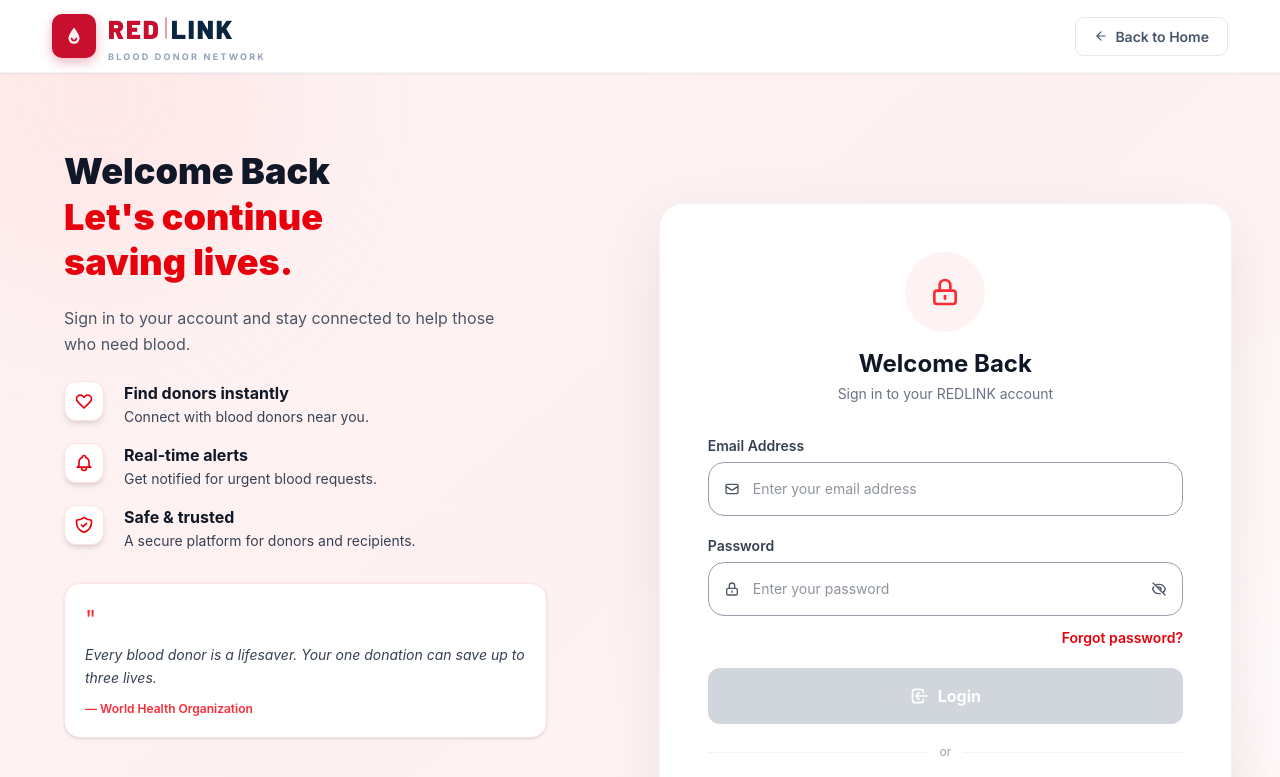
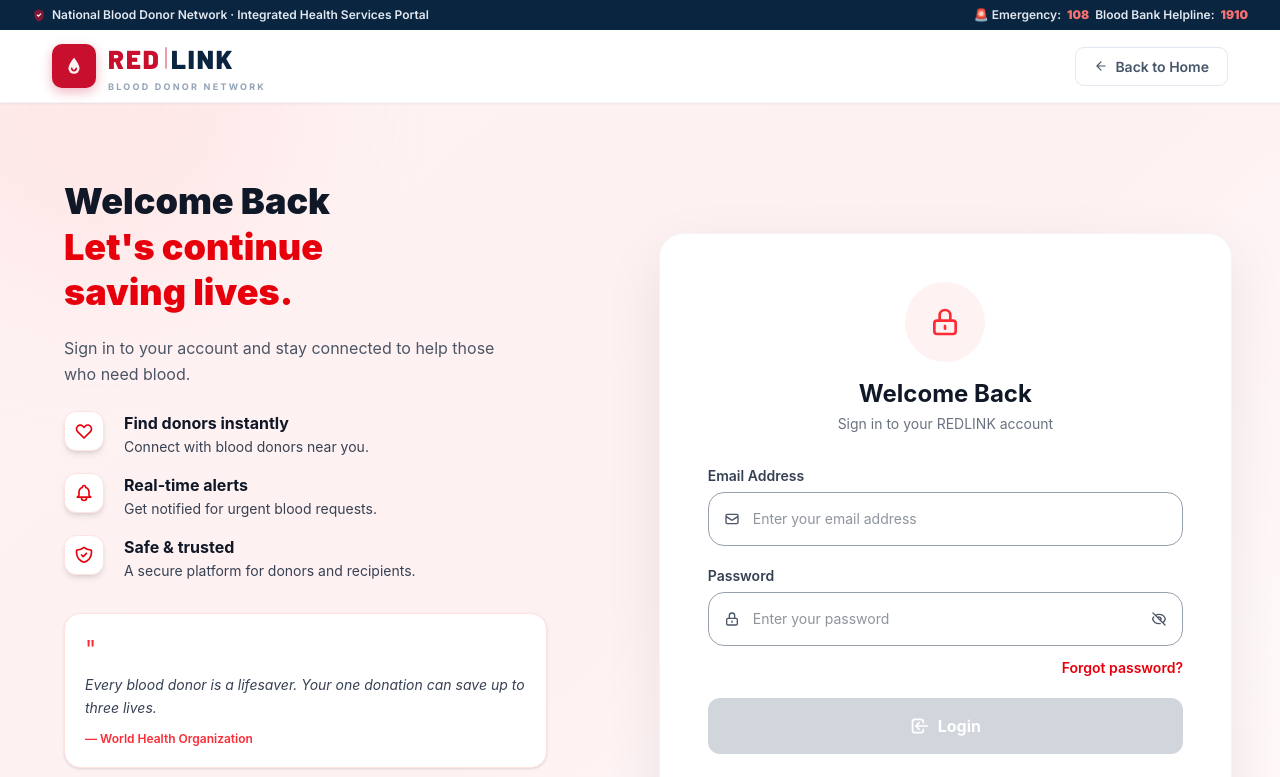
Before and after one commit to 2429013-crypto/RL-frontend, a React (Vite) app: page /login in a window 1280 px wide. Shown: the top 777 px of the page. Built offline with nearby package versions, Linux system fonts and the light colour scheme; no server answers.

Commit message:
feat: add top announcement bar to Navbar component

```diff
--- a/src/components/Navbar.jsx
+++ b/src/components/Navbar.jsx
@@ -48,6 +48,41 @@
       {/* ── inline styles scoped to this component ── */}
       <style>{`
         @import url('https://fonts.googleapis.com/css2?family=Inter:wght@400;500;600;700;800;900&family=Barlow:wght@800;900&display=swap');
+
+        /* Top announcement bar */
+        .rl-topbar {
+          background: #0A2540;
+          color: #E2E8F0;
+          font-family: 'Inter', sans-serif;
+          font-size: 12px;
+          font-weight: 600;
+          padding: 6px 32px;
+          display: flex;
+          align-items: center;
+          justify-content: space-between;
+          gap: 16px;
+          flex-wrap: wrap;
+        }
+        .rl-topbar span {
+          display: flex;
+          align-items: center;
+          gap: 6px;
+        }
+        .rl-topbar-right {
+          display: flex;
+          gap: 24px;
+        }
+        @media (max-width: 640px) {
+          .rl-topbar {
+            padding: 6px 16px;
+            font-size: 11px;
+            justify-content: center;
+            text-align: center;
+          }
+          .rl-topbar-right {
+            gap: 14px;
+          }
+        }
 
         .rl-shared-nav {
           position: sticky; top: 0; z-index: 100;
@@ -166,6 +201,21 @@
         }
       `}</style>
 
+      {/* ── TOP ANNOUNCEMENT BAR ── */}
+      <div className="rl-topbar">
+        <span>
+          <svg width="14" height="14" viewBox="0 0 24 24" fill="none">
+            <path d="M12 2L4 6v6c0 5.25 3.5 10.15 8 11.35C16.5 22.15 20 17.25 20 12V6l-8-4z" fill="#C8102E" opacity="0.6"/>
+            <path d="M9 12l2 2 4-4" stroke="#fff" strokeWidth="2" strokeLinecap="round"/>
+          </svg>
+          National Blood Donor Network · Integrated Health Services Portal
+        </span>
+        <span className="rl-topbar-right">
+          <span>🚨 Emergency: <strong style={{ color: "#F87171" }}>108</strong></span>
+          <span>Blood Bank Helpline: <strong style={{ color: "#F87171" }}>1910</strong></span>
+        </span>
+      </div>
+
       <nav className="rl-shared-nav">
         <div className="rl-shared-nav-inner">
 
```
Also changed, not shown: src/auth/register.jsx (line endings or trailing spaces).
